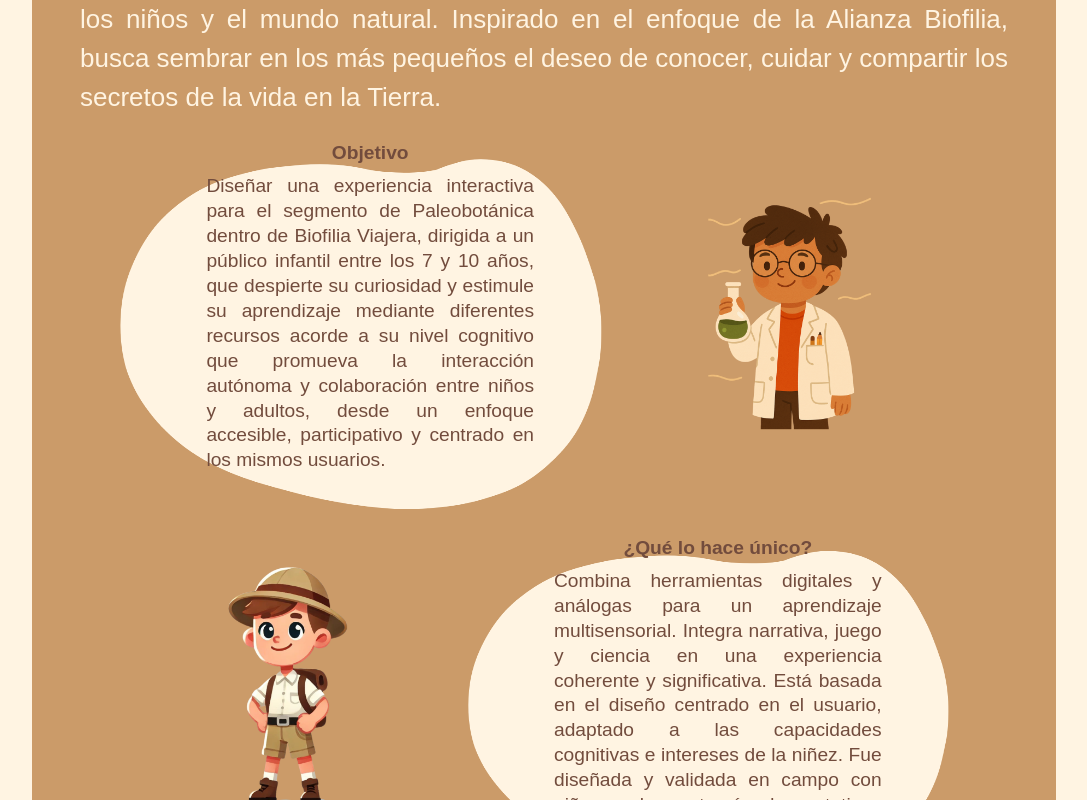
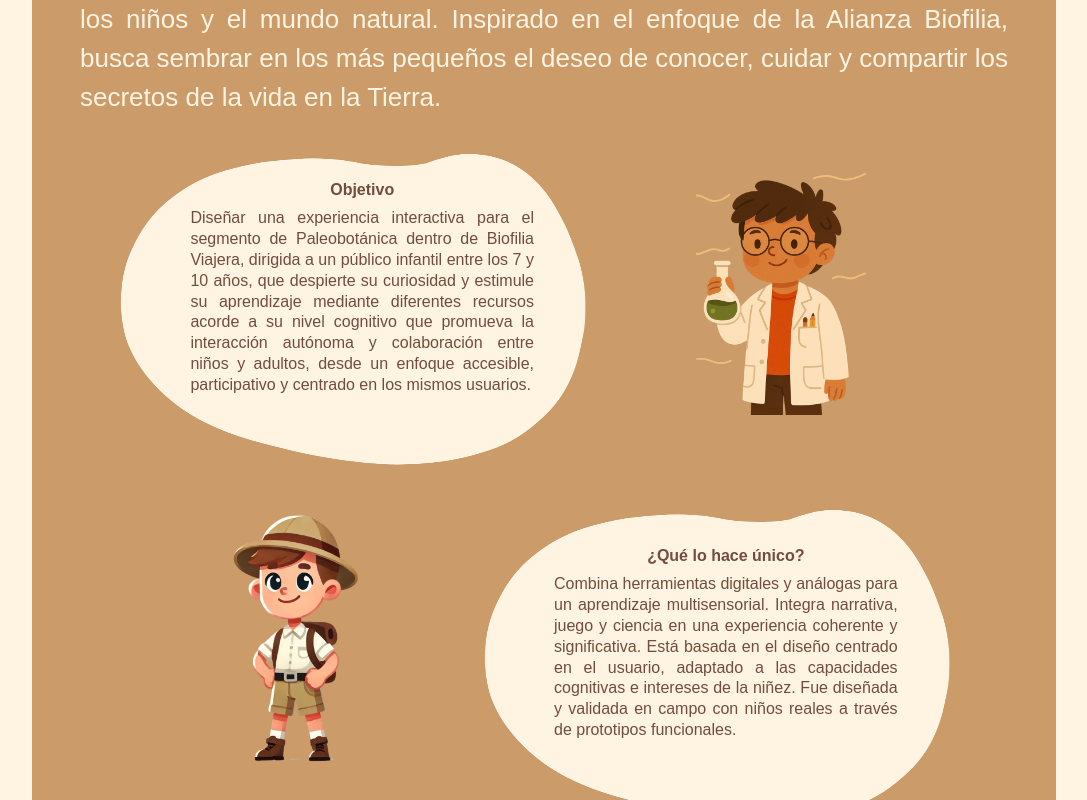
Before and after one commit to CarlosBe0305/Guardianes-del-Paleoceno, a React (Create React App) app: page /Proyecto in a window 1280 px wide. Shown: the part 820-1620 px from the top of the page, without its empty margins (96-1183 px from the left). Built offline with nearby package versions, Linux system fonts and the light colour scheme.

Commit message:
fix: Adjust padding and font size in Proyecto.css for improved layout

```diff
--- a/src/Pages/Proyecto.css
+++ b/src/Pages/Proyecto.css
@@ -34,7 +34,7 @@
 .contenedores-bg {
   position: relative;
   z-index: 1;
-  padding: 0 5rem; /* Espacio alrededor del contenido */
+  padding: 0 4rem; /* Espacio alrededor del contenido */
 }
 
 .ContenedoresProyecto-bg {
@@ -52,7 +52,7 @@
 .contenedores-bg p {
   position: relative;
   z-index: 2;
-  font-size: 1.2rem;      /* Más pequeño que el normal */
+  font-size: 1rem;      /* Más pequeño que el normal */
   line-height: 1.3;
   margin: 0.5rem 0;
   color: #724c3d;
```
